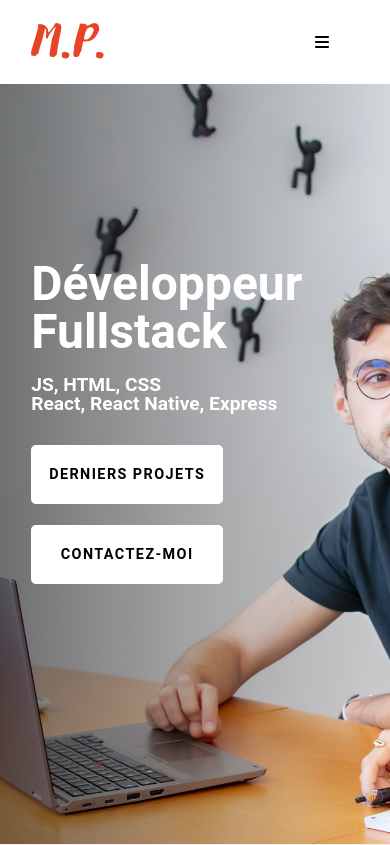
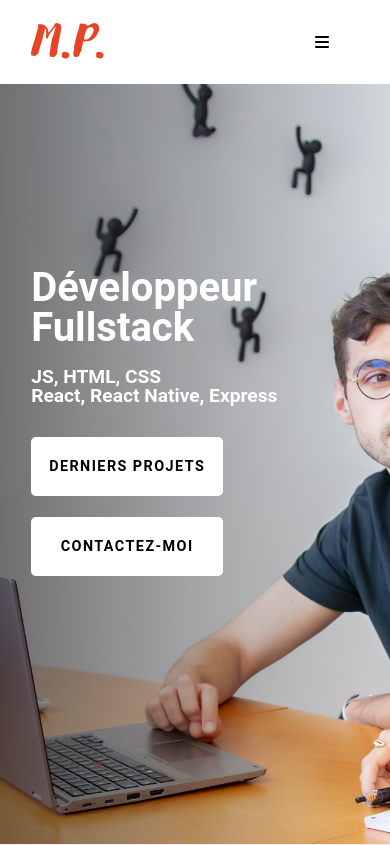
Before and after one commit to ManuPuyuelo/portfolio-front, a Next.js app: page / in a window 390 px wide. Shown: the top 845 px of the page. Built offline with nearby package versions, Linux system fonts and the light colour scheme; no server answers.

Commit message:
ourson section

```diff
--- a/styles/Home.module.css
+++ b/styles/Home.module.css
@@ -104,7 +104,7 @@
   }
 
   .title {
-    font-size: 3em;
+    font-size: 2.5em;
   }
 
   .titleText {
```
